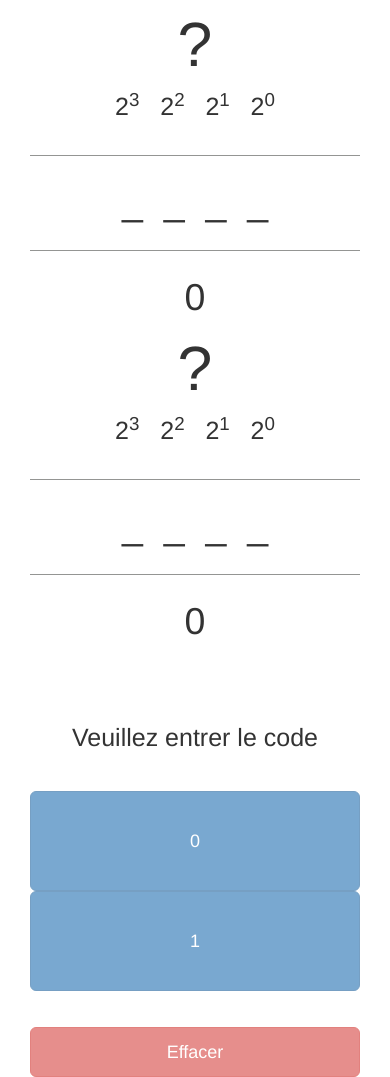
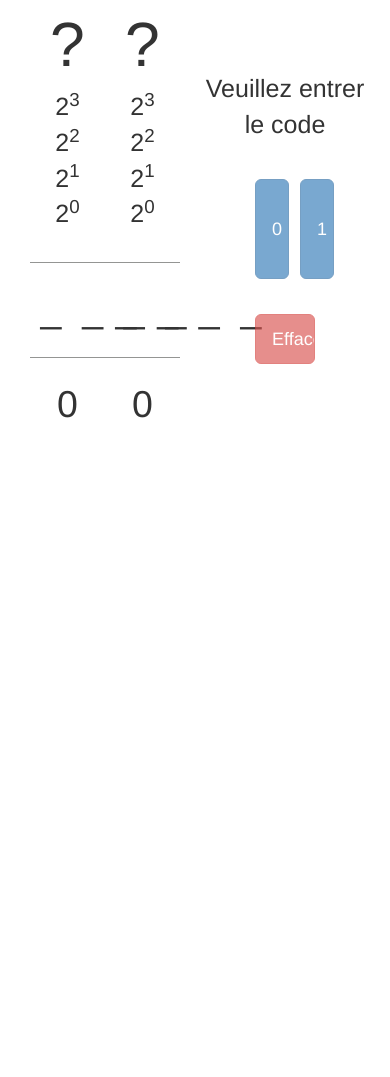
Before and after one commit to bonvinp/CiteMetiers, a PHP site: page / in a window 390 px wide. After the commit the page ends 418 px from the top, so only its background shows below. Run offline with PHP 8.4, Linux system fonts and the light colour scheme; data that the repository does not hold is empty.

Commit message:
Change responsive frontend + win image binary

```diff
--- a/er_binary_code/css/style.css
+++ b/er_binary_code/css/style.css
@@ -18,3 +18,9 @@ Description : Code javascript cité des metiers
 hr {
     border-color: #949593 !important;
 }
+.winImage {
+  background-image: url('../img/cadena_ouvert.png');
+  height: 100vh;
+  background-repeat:no-repeat;
+  background-size:contain;
+}
--- a/er_binary_code/index.php
+++ b/er_binary_code/index.php
@@ -18,6 +18,7 @@ header("Expires: Sat, 26 Jul 1997 05:00:00 GMT"); // Date dans le passé
     <title>Cité des métiers | Binary</title>
     <link rel="stylesheet" type="text/css" href="css/style.css">
     <link rel="stylesheet" type="text/css" href="css/bootstrap.min.css">
+    <meta name="viewport" content="width=device-width, initial-scale=1">
 
     <script>var ADDR = JSON.parse('<?= json_encode(ADDR) ?>');
         var solution = JSON.parse('<?= json_encode($solution) ?>');</script>
@@ -25,9 +26,10 @@ header("Expires: Sat, 26 Jul 1997 05:00:00 GMT"); // Date dans le passé
 </head>
 
 <body class="text-center" style="font-size: 2.5em;">
-<main class="container-fluid">
-    <section class="col-md-6">
-        <div class="col-md-6">
+<main id="endgame" class="container-fluid" hidden><div class="winImage"></div></main>
+<main id="game" class="container-fluid">
+    <section class="col-xs-6">
+        <div class="col-xs-6">
             <div class="row">
                 <span class="solutions" id="sol0">?</span>
             </div>
@@ -51,7 +53,7 @@ header("Expires: Sat, 26 Jul 1997 05:00:00 GMT"); // Date dans le passé
                 <span id="hex0">0</span>
             </div>
         </div>
-        <div class="col-md-6">
+        <div class="col-xs-6">
             <div class="row">
                 <span class="solutions" id="sol1">?</span>
             </div>
@@ -76,7 +78,7 @@ header("Expires: Sat, 26 Jul 1997 05:00:00 GMT"); // Date dans le passé
             </div>
         </div>
     </section>
-    <section class="col-md-6">
+    <section class="col-xs-6">
         <div class="row">
             <br>
         </div>
@@ -87,18 +89,18 @@ header("Expires: Sat, 26 Jul 1997 05:00:00 GMT"); // Date dans le passé
         <br>
         <div class="row">
             <form method="post" action="">
-                <div class="col-md-6 col-md-offset-3">
+                <div class="col-xs-6 col-xs-offset-3">
                     <div class="row">
-                        <div class="col-md-6">
+                        <div class="col-xs-6">
                             <input disabled value="0" type="Button" style="height: 100px" onclick="ListSetter(0)" id="B0" class="btn btn-lg btn-block btn-primary"/>
                         </div>
-                        <div class="col-md-6">
+                        <div class="col-xs-6">
                             <input disabled value="1" type="Button" style="height: 100px" onclick="ListSetter(1)" id="B1" class="btn btn-lg btn-block btn-primary"/>
                         </div>
                     </div>
                     <br>
                     <div class="row">
-                        <div class="col-md-12">
+                        <div class="col-xs-12">
                             <input disabled value="Effacer" type="Button" style="height: 50px" onclick="ResetArray()" id="B2" class="btn btn-lg btn-block btn-danger"/>
                         </div>
                     </div>
```
Also changed, not shown: er_binary_code/binary.js (+30 -4 lines).
